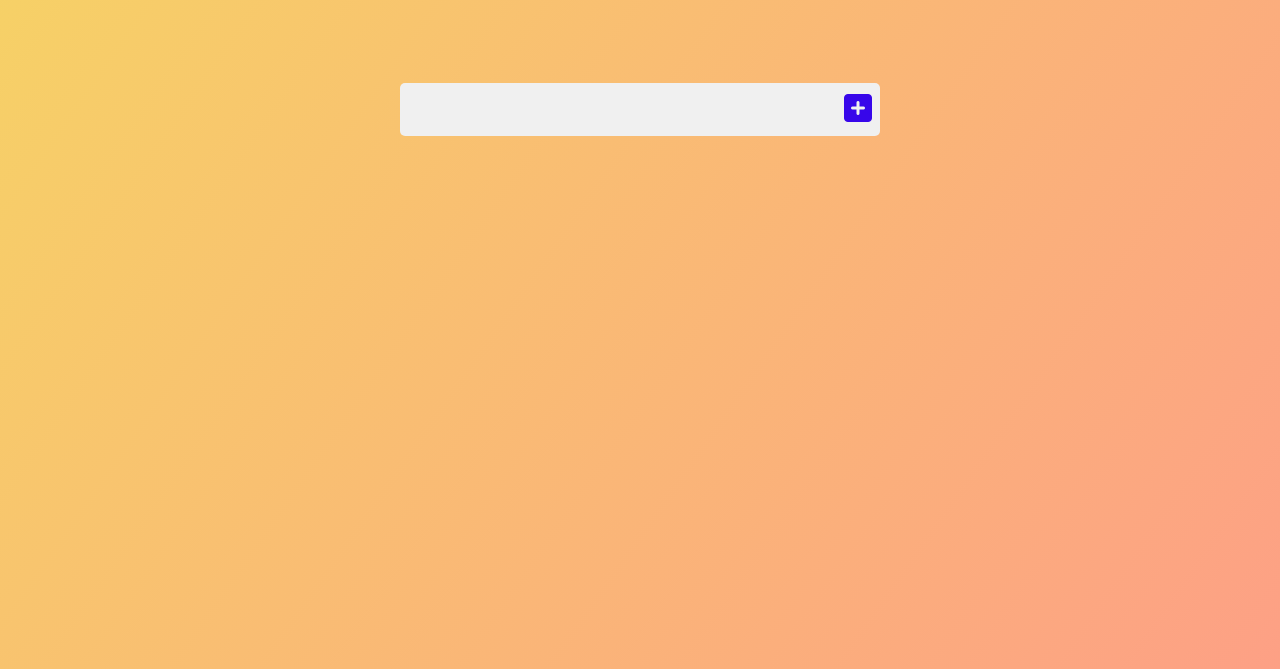
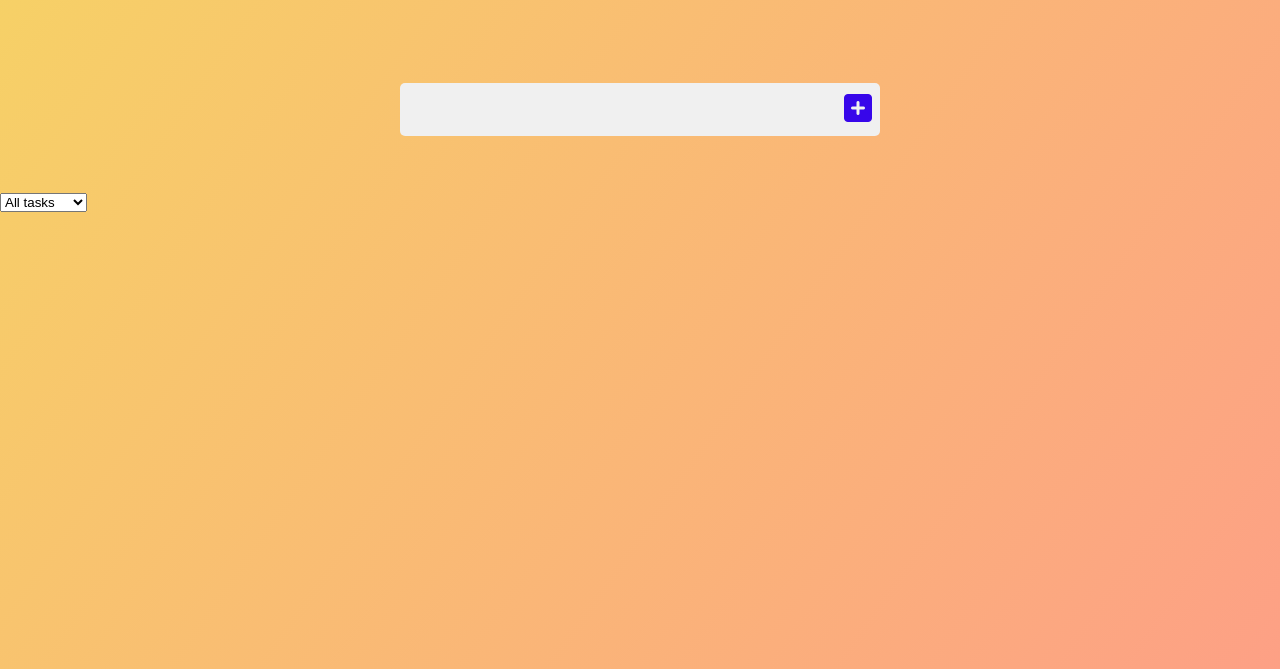
Before and after one commit to PriscaRENO/Javascript-Todo-List, a plain HTML site: page index.html in a window 1280 px wide. Shown: the part 131-800 px from the top of the page. Drawn offline with Linux system fonts and the light colour scheme.

Commit message:
Add a filter

```diff
--- a/index.html
+++ b/index.html
@@ -13,7 +13,10 @@
   </head>
   <body>
     <header><h1>Javascript Todo List</h1></header>
-    <!-- Form: First way to do an input for a Todo List -->
+
+    <div class="todo_container">
+      <div class="form-filter_container">
+        <!-- Form: input for a Todo List -->
         <form>
             <input type="text" class="todo-input">
             <button class="todo-button" type="submit">
@@ -22,9 +25,20 @@
             </button>
         </form>
 
-<!-- Div: Second way to do an input for a Todo List -->
-<div class="todo-container">
+        <!-- Add a filter -->
+        <div class="select">
+          <select name="todos" class="filter-todo">
+            <option value="all">All tasks</option>
+            <option value="completed">Completed</option>
+            <option value="uncompleted">To do</option>
+          </select>
+        </div>
+      </div>
+
+      <!-- Create a Todo List -->
+      <div class="todo-list_container">
           <ul class="todo-list"></ul>
+      </div>
     </div>
         <script src="app.js"></script>
   </body>
```
Lines whose indentation alone changed are shown as unchanged.
